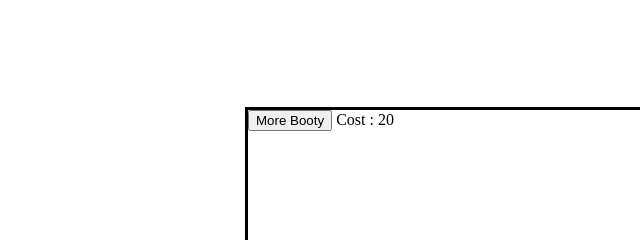
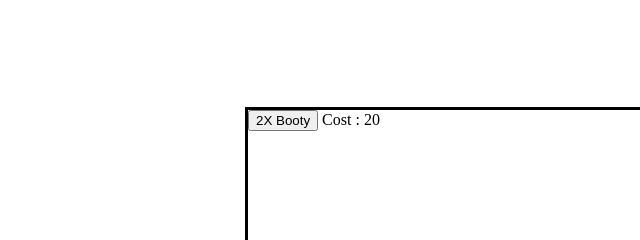
Before and after one commit to uytyks/PirateGame, a plain HTML site: page index.html in a window 1280 px wide. Shown: the top 240 px of the page, 389-1029 px from the left. Drawn offline with Linux system fonts and the light colour scheme.

Commit message:
Changed Names

```diff
--- a/index.html
+++ b/index.html
@@ -10,7 +10,7 @@
     <br><br>
     <div id="bootyDisplay">Obtained Booty: 0</div>
     <div class="upgrades">
-        <button id="up1">More Booty </button><span id="cost1">   Cost : 20</span>
+        <button id="up1">2X Booty </button><span id="cost1">   Cost : 20</span>
     </div>
 </body>
 </html>
```
